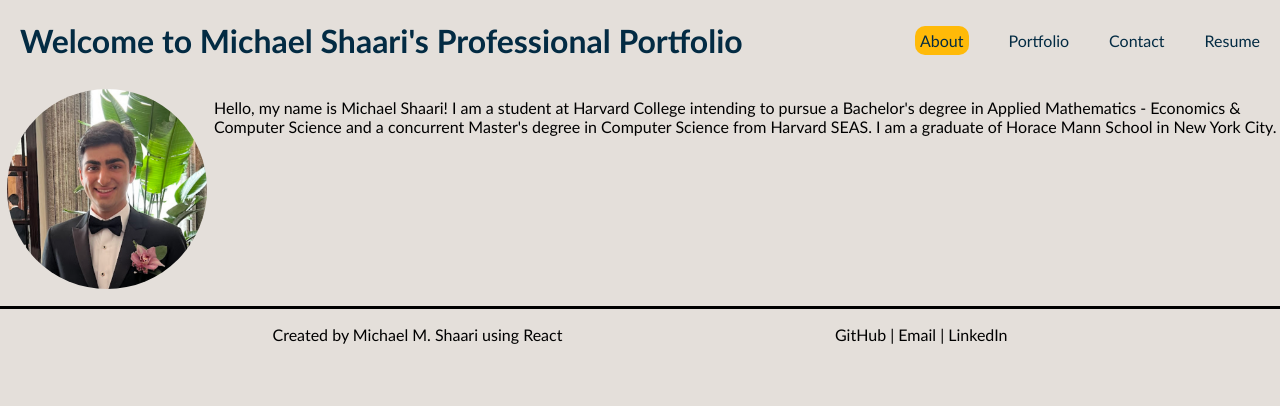
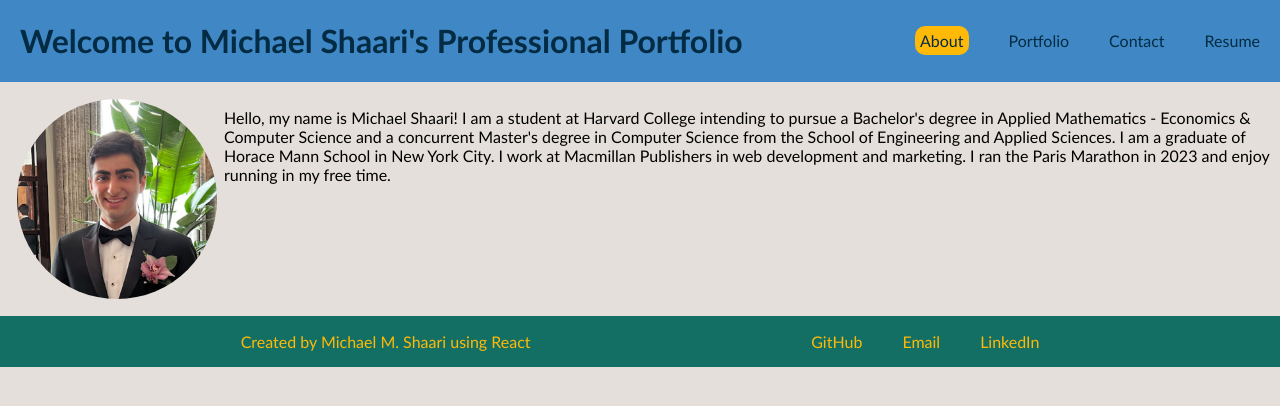
Before and after one commit to mshaari/react-portfolio, a React (Create React App) app: page / in a window 1280 px wide. Shown: the top 406 px of the page. Built offline with nearby package versions, Linux system fonts and the light colour scheme; the HTML template or start-up script is replaced by a standard one.

Commit message:
Styling, changes to About, Contact, Footer, Portfolio, Project...

```diff
--- a/src/App.css
+++ b/src/App.css
@@ -1,11 +1,13 @@
 * {
     background-color: #E4DFDA;
     font-family: 'Trebuchet MS', 'Lucida Sans Unicode', 'Lucida Grande', 'Lucida Sans', Arial, sans-serif;
+    margin-left: 0;
+    margin-right: 0;
 }
 
 .About {
     display: flex;
-    margin-bottom: 10px;
+    padding: 10px;
     /* background-image: url('../public/assets/MovingBackground.gif'); */
 }
 
@@ -27,24 +29,31 @@ a {
 
 .Header {
     color: #032B43;
+    background-color: #3F88C5;
     display: flex;
     align-items: center;
     justify-content: space-between;
-    margin-left: 20px;
-    margin-right: 20px;
+    padding-left: 20px;
+    padding-right: 20px;
+}
+
+.Header h1 {
+    background-color: #3F88C5;
 }
 
 .Navigation {
     display: flex;
     justify-content: space-evenly;
+    background-color: #3F88C5;
 }
 
 nav ul {
     display: inline;
+    background-color: #3F88C5;
 }
 
 .nav-item {
-
+    background-color: #3F88C5;
 }
 
 .nav-item-active {
@@ -69,6 +78,10 @@ nav ul {
     animation-iteration-count: infinite;
 }
 
+.Portfolio {
+    text-align: center;
+}
+
 .projectList {
     display: flex;
     flex-wrap: wrap;
@@ -80,15 +93,51 @@ nav ul {
     margin: 10px;
     border:#136F63 3px solid;
     border-radius: 10px;
+    background-color: #FFBA08;
 }
 
 .projectListItem img {
     width: 400px;
+    border-radius: 10px;
+}
+
+.projectListItem h3 {
+    background-color: transparent;
+}
+
+.projectListItem p {
+    background-color: transparent;
 }
 
 Footer {
-    border-top: 3px black solid;
+    background-color: #136F63;
     display: flex;
     align-items: center;
     justify-content: space-evenly;
+    color: #FFBA08;
 }
+
+Footer p {
+    background-color: transparent;
+}
+
+.FooterElements {
+    display: flex;
+    justify-content: space-evenly;
+    background-color: transparent;
+}
+
+.FooterElements ul {
+    display: inline;
+    background-color: transparent;
+}
+
+.FooterElements ul a {
+    background-color: transparent;
+}
+
+.FooterElements ul a:hover {
+    background-color: #D00000;
+    padding: 5px;
+    border-radius: 10px;
+}
--- a/src/components/About.js
+++ b/src/components/About.js
@@ -5,7 +5,7 @@ function About() {
     return (
         <div className='About'>
             <img src={process.env.PUBLIC_URL + '/assets/Headshot.png'} alt="Headshot of Michael Shaari" className='Headshot'/>
-            <p className='AboutMe'>Hello, my name is Michael Shaari! I am a student at Harvard College intending to pursue a Bachelor's degree in Applied Mathematics - Economics & Computer Science and a concurrent Master's degree in Computer Science from Harvard SEAS. I am a graduate of Horace Mann School in New York City. </p>
+            <p className='AboutMe'>Hello, my name is Michael Shaari! I am a student at Harvard College intending to pursue a Bachelor's degree in Applied Mathematics - Economics & Computer Science and a concurrent Master's degree in Computer Science from the School of Engineering and Applied Sciences. I am a graduate of Horace Mann School in New York City. I work at Macmillan Publishers in web development and marketing. I ran the Paris Marathon in 2023 and enjoy running in my free time. </p>
         </div>
     );
 }
--- a/src/components/Contact.js
+++ b/src/components/Contact.js
@@ -3,8 +3,28 @@ import Project from './Project';
 
 function Contact() {
     return (
-        <div>
-            <h1>Contact section here</h1>
+        <div class="container">
+            <form action="action_page.php">
+
+                <label for="fname">First Name</label>
+                <input type="text" id="fname" name="firstname" placeholder="Your name.." />
+
+                <label for="lname">Last Name</label>
+                <input type="text" id="lname" name="lastname" placeholder="Your last name.." />
+
+                <label for="country">Country</label>
+                <select id="country" name="country">
+                    <option value="australia">Australia</option>
+                    <option value="canada">Canada</option>
+                    <option value="usa">USA</option>
+                </select>
+
+                <label for="subject">Subject</label>
+                <textarea id="subject" name="subject" placeholder="Write something.."></textarea>
+
+                <input type="submit" value="Submit" />
+
+            </form>
         </div>
     );
 }
--- a/src/components/Footer.js
+++ b/src/components/Footer.js
@@ -5,7 +5,18 @@ function Footer() {
     return (
         <footer>
             <p id='FooterCredits'>Created by Michael M. Shaari using React</p>
-            <p id= 'FooterLinks'><a href="https://github.com/mshaari">GitHub</a> | <a href="mailto:michael.shaari@gmail.com">Email</a> | <a href="https://www.linkedin.com/in/michael-shaari/">LinkedIn</a></p>
+
+            <div className='FooterElements'>
+            <ul>
+                <a href="#https://github.com/mshaari">GitHub</a>
+            </ul>
+            <ul>
+                <a href="mailto:michael.shaari@gmail.com">Email</a>
+            </ul>
+            <ul>
+                <a href="https://www.linkedin.com/in/michael-shaari/">LinkedIn</a>
+            </ul>
+        </div>
         </footer>
     );
 }
--- a/src/components/Portfolio.js
+++ b/src/components/Portfolio.js
@@ -26,7 +26,7 @@ function Header() {
     ]
 
     return (
-        <div>
+        <div className='Portfolio'>
             <h2>My Professional Web Development Portfolio</h2>
             <p>See the below projects that demonstrate my web development capabilities and work.</p>
             <Project projects={projects} />
--- a/src/components/Project.js
+++ b/src/components/Project.js
@@ -9,7 +9,7 @@ function Project(props) {
             {projects.map((project) => (
                 <div key={project.name} className='projectListItem'>
                     <a href={project.url}><h3>{project.name}</h3></a>
-                    <img src={process.env.PUBLIC_URL + '/assets/' + project.image} />
+                    <img src={process.env.PUBLIC_URL + '/assets/' + project.image} alt="Preview of this project" />
                     <p className='flashingUrl'>View the <a href={project.github}>GitHub Repository</a></p>
                     <p></p>
                 </div>
```
